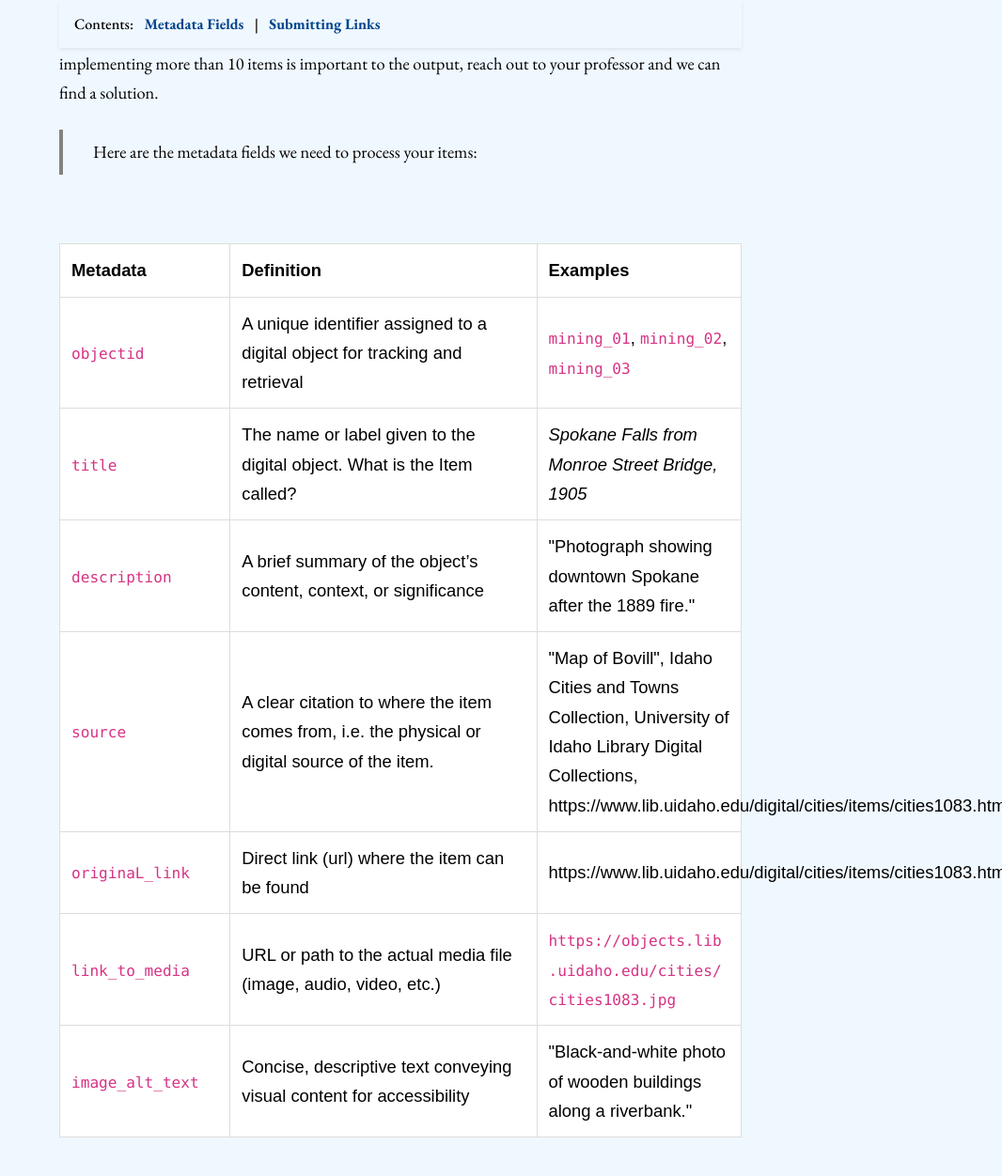
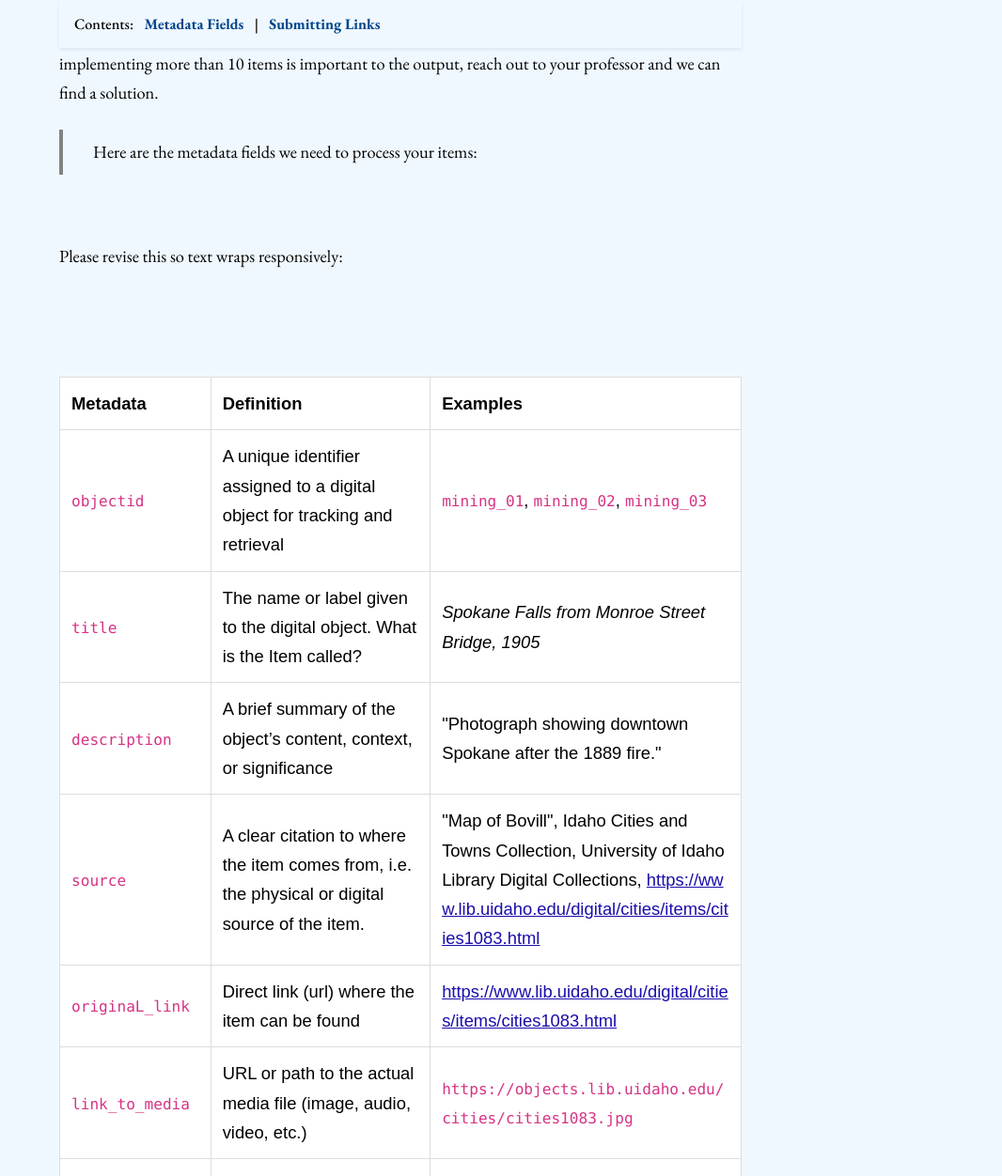
Before and after one commit to thecdil/peoples_guide, a Jekyll site: the page built from content/5_sheet.md, in a window 1280 px wide and 1400 px high, scrolled down 636 px, cut to the strip 0-1252 px from the top of the window. Shown: the whole strip at 94% size, without its empty margins (214-1280 px from the left). Built offline with Jekyll 4.4.1, drawn with Linux system fonts in a browser that asks for light colours; some web fonts are replaced.

Commit message:
text wrap table

```diff
--- a/content/5_sheet.md
+++ b/content/5_sheet.md
@@ -26,49 +26,61 @@ Please note that People's Guide projects have a __maximum of 10 items per projec
 
 <br>
 
-<table style="width: 100%; border-collapse: collapse; background-color: #ffffff; font-family: sans-serif; margin: 1em 0; table-layout: fixed;">
+Please revise this so text wraps responsively:
+
+<br>
+
+<br>
+<table style="width: 100%; border-collapse: collapse; background-color: #ffffff; font-family: sans-serif; margin: 1em 0;">
   <thead>
     <tr>
-      <th style="width: 25%; padding: 12px; text-align: left; border: 1px solid #ddd;">Metadata</th>
-      <th style="width: 45%; padding: 12px; text-align: left; border: 1px solid #ddd;">Definition</th>
-      <th style="width: 30%; padding: 12px; text-align: left; border: 1px solid #ddd;">Examples</th>
+      <th style="padding: 12px; text-align: left; border: 1px solid #ddd; word-wrap: break-word; overflow-wrap: break-word; font-weight: bold;">Metadata</th>
+      <th style="padding: 12px; text-align: left; border: 1px solid #ddd; word-wrap: break-word; overflow-wrap: break-word; font-weight: bold;">Definition</th>
+      <th style="padding: 12px; text-align: left; border: 1px solid #ddd; word-wrap: break-word; overflow-wrap: break-word; font-weight: bold;">Examples</th>
     </tr>
   </thead>
   <tbody>
     <tr>
-      <td style="padding: 12px; border: 1px solid #ddd;"><code>objectid</code></td>
-      <td style="padding: 12px; border: 1px solid #ddd;">A unique identifier assigned to a digital object for tracking and retrieval</td>
-      <td style="padding: 12px; border: 1px solid #ddd;"><code>mining_01</code>, <code>mining_02</code>, <code>mining_03</code></td>
+      <td style="padding: 12px; border: 1px solid #ddd; word-wrap: break-word; overflow-wrap: break-word;"><code>objectid</code></td>
+      <td style="padding: 12px; border: 1px solid #ddd; word-wrap: break-word; overflow-wrap: break-word;">A unique identifier assigned to a digital object for tracking and retrieval</td>
+      <td style="padding: 12px; border: 1px solid #ddd; word-wrap: break-word; overflow-wrap: break-word;"><code>mining_01</code>, <code>mining_02</code>, <code>mining_03</code></td>
     </tr>
     <tr>
-      <td style="padding: 12px; border: 1px solid #ddd;"><code>title</code></td>
-      <td style="padding: 12px; border: 1px solid #ddd;">The name or label given to the digital object. What is the Item called?</td>
-      <td style="padding: 12px; border: 1px solid #ddd;"><em>Spokane Falls from Monroe Street Bridge, 1905</em></td>
+      <td style="padding: 12px; border: 1px solid #ddd; word-wrap: break-word; overflow-wrap: break-word;"><code>title</code></td>
+      <td style="padding: 12px; border: 1px solid #ddd; word-wrap: break-word; overflow-wrap: break-word;">The name or label given to the digital object. What is the Item called?</td>
+      <td style="padding: 12px; border: 1px solid #ddd; word-wrap: break-word; overflow-wrap: break-word;"><em>Spokane Falls from Monroe Street Bridge, 1905</em></td>
     </tr>
     <tr>
-      <td style="padding: 12px; border: 1px solid #ddd;"><code>description</code></td>
-      <td style="padding: 12px; border: 1px solid #ddd;">A brief summary of the object’s content, context, or significance</td>
-      <td style="padding: 12px; border: 1px solid #ddd;">"Photograph showing downtown Spokane after the 1889 fire."</td>
+      <td style="padding: 12px; border: 1px solid #ddd; word-wrap: break-word; overflow-wrap: break-word;"><code>description</code></td>
+      <td style="padding: 12px; border: 1px solid #ddd; word-wrap: break-word; overflow-wrap: break-word;">A brief summary of the object’s content, context, or significance</td>
+      <td style="padding: 12px; border: 1px solid #ddd; word-wrap: break-word; overflow-wrap: break-word;">"Photograph showing downtown Spokane after the 1889 fire."</td>
     </tr>
     <tr>
-      <td style="padding: 12px; border: 1px solid #ddd;"><code>source</code></td>
-      <td style="padding: 12px; border: 1px solid #ddd;">A clear citation to where the item comes from, i.e. the physical or digital source of the item.</td>
-      <td style="padding: 12px; border: 1px solid #ddd;">"Map of Bovill", Idaho Cities and Towns Collection, University of Idaho Library Digital Collections, https://www.lib.uidaho.edu/digital/cities/items/cities1083.html</td>
+      <td style="padding: 12px; border: 1px solid #ddd; word-wrap: break-word; overflow-wrap: break-word;"><code>source</code></td>
+      <td style="padding: 12px; border: 1px solid #ddd; word-wrap: break-word; overflow-wrap: break-word;">A clear citation to where the item comes from, i.e. the physical or digital source of the item.</td>
+      <td style="padding: 12px; border: 1px solid #ddd; word-wrap: break-word; overflow-wrap: break-word;">
+        "Map of Bovill", Idaho Cities and Towns Collection, University of Idaho Library Digital Collections,
+        <span style="word-break: break-all; overflow-wrap: break-word; color: #1a0dab; text-decoration: underline;">https://www.lib.uidaho.edu/digital/cities/items/cities1083.html</span>
+      </td>
     </tr>
     <tr>
-      <td style="padding: 12px; border: 1px solid #ddd;"><code>originaL_link</code></td>
-      <td style="padding: 12px; border: 1px solid #ddd;">Direct link (url) where the item can be found</td>
-      <td style="padding: 12px; border: 1px solid #ddd;">https://www.lib.uidaho.edu/digital/cities/items/cities1083.html</td>
+      <td style="padding: 12px; border: 1px solid #ddd; word-wrap: break-word; overflow-wrap: break-word;"><code>originaL_link</code></td>
+      <td style="padding: 12px; border: 1px solid #ddd; word-wrap: break-word; overflow-wrap: break-word;">Direct link (url) where the item can be found</td>
+      <td style="padding: 12px; border: 1px solid #ddd; word-wrap: break-word; overflow-wrap: break-word;">
+        <span style="word-break: break-all; overflow-wrap: break-word; color: #1a0dab; text-decoration: underline;">https://www.lib.uidaho.edu/digital/cities/items/cities1083.html</span>
+      </td>
     </tr>
     <tr>
-      <td style="padding: 12px; border: 1px solid #ddd;"><code>link_to_media</code></td>
-      <td style="padding: 12px; border: 1px solid #ddd;">URL or path to the actual media file (image, audio, video, etc.)</td>
-      <td style="padding: 12px; border: 1px solid #ddd;"><code>https://objects.lib.uidaho.edu/cities/cities1083.jpg</code></td>
+      <td style="padding: 12px; border: 1px solid #ddd; word-wrap: break-word; overflow-wrap: break-word;"><code>link_to_media</code></td>
+      <td style="padding: 12px; border: 1px solid #ddd; word-wrap: break-word; overflow-wrap: break-word;">URL or path to the actual media file (image, audio, video, etc.)</td>
+      <td style="padding: 12px; border: 1px solid #ddd; word-wrap: break-word; overflow-wrap: break-word;">
+        <code style="word-break: break-all; overflow-wrap: break-word;">https://objects.lib.uidaho.edu/cities/cities1083.jpg</code>
+      </td>
     </tr>
     <tr>
-      <td style="padding: 12px; border: 1px solid #ddd;"><code>image_alt_text</code></td>
-      <td style="padding: 12px; border: 1px solid #ddd;">Concise, descriptive text conveying visual content for accessibility</td>
-      <td style="padding: 12px; border: 1px solid #ddd;">"Black-and-white photo of wooden buildings along a riverbank."</td>
+      <td style="padding: 12px; border: 1px solid #ddd; word-wrap: break-word; overflow-wrap: break-word;"><code>image_alt_text</code></td>
+      <td style="padding: 12px; border: 1px solid #ddd; word-wrap: break-word; overflow-wrap: break-word;">Concise, descriptive text conveying visual content for accessibility</td>
+      <td style="padding: 12px; border: 1px solid #ddd; word-wrap: break-word; overflow-wrap: break-word;">"Black-and-white photo of wooden buildings along a riverbank."</td>
     </tr>
   </tbody>
 </table>
```
